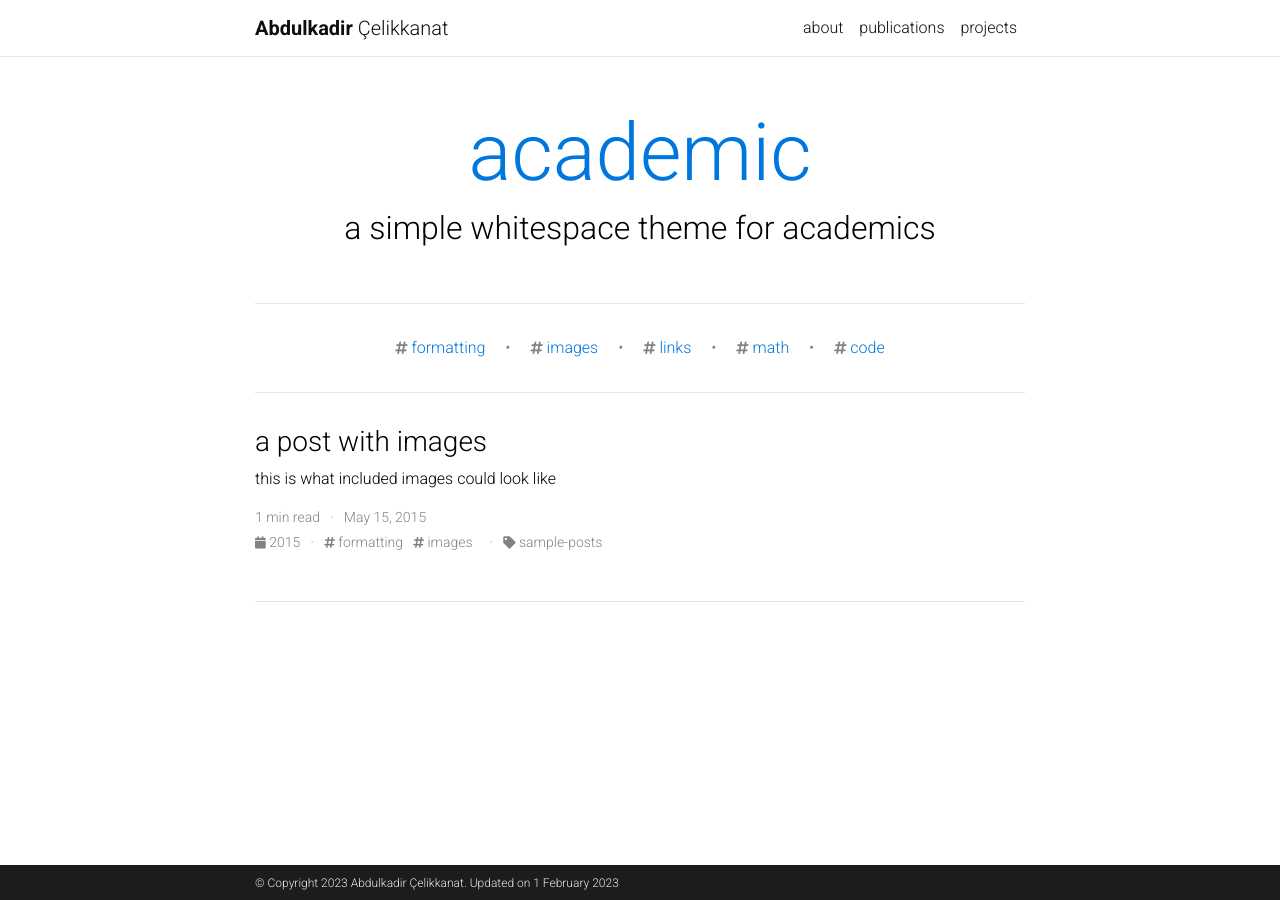
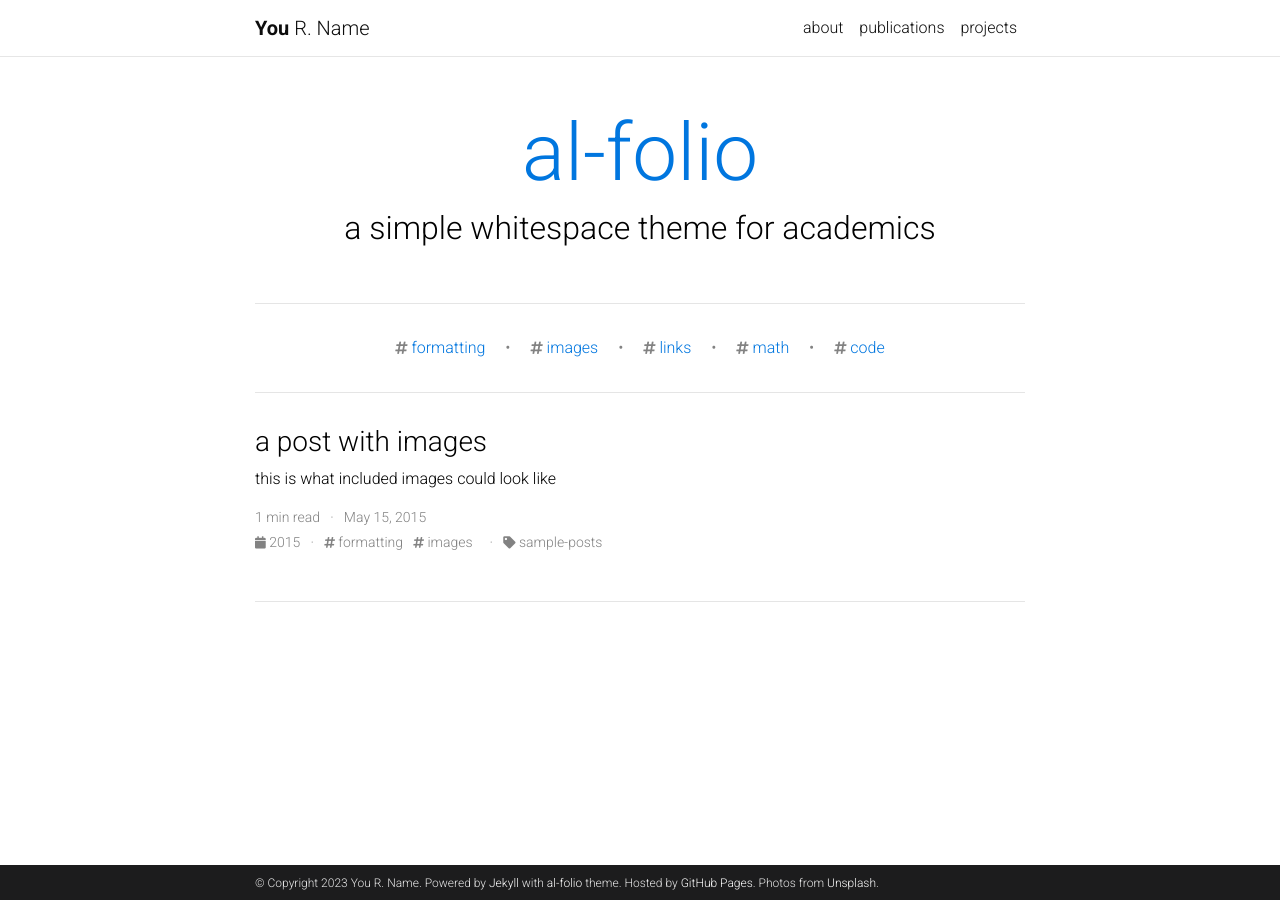
Before and after one commit to abdcelikkanat/oldwebsite, a Jekyll site: the page built from blog/index.html, in a window 1280 px wide. Built offline with Jekyll 4.4.1, drawn with Linux system fonts in a browser that asks for light colours; full-size pictures stand in for the smaller copies a plugin makes; the list of posts is cut into pages by our own code; comment, search, counter and statistics services are not loaded; a style sheet for code colours, icons or effects is not loaded.

Commit message:
config file converted to the original to find out the problem

```diff
--- a/_config.yml
+++ b/_config.yml
@@ -3,14 +3,17 @@
 # -----------------------------------------------------------------------------
 
 title: blank # the website title (if blank, full name will be used instead)
-first_name: Abdulkadir
-middle_name:
-last_name: Çelikkanat
-email: abce@dtu.dk
+first_name: You
+middle_name: R.
+last_name: Name
+email: you@example.com
 description: > # the ">" symbol means to ignore newlines until "footer_text:"
-  Personal website of Abdulkadir Çelikkanat.
-footer_text: Updated on 1 February 2023
-keywords: abdulkadir celikkanat, graph, network, graph representation learning, embedding, representation, random walks  # add your own keywords or leave empty
+  A simple, whitespace theme for academics. Based on [*folio](https://github.com/bogoli/-folio) design.
+footer_text: >
+  Powered by <a href="https://jekyllrb.com/" target="_blank">Jekyll</a> with <a href="https://github.com/alshedivat/al-folio">al-folio</a> theme.
+  Hosted by <a href="https://pages.github.com/" target="_blank">GitHub Pages</a>.
+  Photos from <a href="https://unsplash.com" target="_blank">Unsplash</a>.
+keywords: jekyll, jekyll-theme, academic-website, portfolio-website  # add your own keywords or leave empty
 
 lang: en # the language of your site (for example: en, fr, cn, ru, etc.)
 icon: ⚛️  # the emoji used as the favicon (alternatively, provide image name in /assets/img/)
@@ -64,16 +67,16 @@ og_image: # The site-wide (default for all links) Open Graph preview image
 # Social integration
 # -----------------------------------------------------------------------------
 
-github_username: abdcelikkanat # your GitHub user name
+github_username: # your GitHub user name
 gitlab_username: # your GitLab user name
 twitter_username: # your Twitter handle
 mastodon_username: # your mastodon instance+username in the format instance.tld/@username
-linkedin_username: abdulkadir-çelikkanat-65a759104&hl=en # your LinkedIn user name
+linkedin_username: # your LinkedIn user name
 telegram_username: # your Telegram user name
-scholar_userid: FxnG9uMAAAAJ # your Google Scholar ID
+scholar_userid: # your Google Scholar ID
 semanticscholar_id: # your Semantic Scholar ID
 whatsapp_number: # your WhatsApp number (full phone number in international format. Omit any zeroes, brackets, or dashes when adding the phone number in international format.)
-orcid_id: 0000-0001-8912-711X # your ORCID ID
+orcid_id: # your ORCID ID
 medium_username: # your Medium username
 quora_username: # your Quora username
 publons_id: # your ID on Publons
@@ -101,17 +104,17 @@ contact_note: >
 # Analytics and search engine verification
 # -----------------------------------------------------------------------------
 
-google_analytics: G-158DQ81MD7 # your Goole Analytics measurement ID (format: G-XXXXXXXXXX)
+google_analytics:  # your Goole Analytics measurement ID (format: G-XXXXXXXXXX)
 panelbear_analytics:  # panelbear analytics site ID (format: XXXXXXXXX)
 
-google_site_verification: 351862698 # your google-site-verification ID (Google Search Console)
+google_site_verification:  # your google-site-verification ID (Google Search Console)
 bing_site_verification:  # out your bing-site-verification ID (Bing Webmaster)
 
 # -----------------------------------------------------------------------------
 # Blog
 # -----------------------------------------------------------------------------
 
-blog_name: academic # blog_name will be displayed in your blog page
+blog_name: al-folio # blog_name will be displayed in your blog page
 blog_nav_title: blog # your blog must have a title for it to be displayed in the nav bar
 blog_description: a simple whitespace theme for academics
 permalink: /blog/:year/:title/
@@ -124,7 +127,7 @@ pagination:
 # Follow instructions on https://giscus.app/ to setup for your repo to fill out
 # the information below.
 giscus:
-  repo: alshedivat/academic      # <your-github-user-name>/<your-github-repo-name>
+  repo: alshedivat/al-folio      # <your-github-user-name>/<your-github-repo-name>
   repo_id: MDEwOlJlcG9zaXRvcnk2MDAyNDM2NQ==
   category: Comments             # name of the category under which discussions will be created
   category_id: DIC_kwDOA5PmLc4CTBt6
@@ -137,7 +140,7 @@ giscus:
   lang: en
 
 # Disqus comments (DEPRECATED)
-disqus_shortname: academic # put your disqus shortname
+disqus_shortname: al-folio # put your disqus shortname
 # https://help.disqus.com/en/articles/1717111-what-s-a-shortname
 
 # External sources.
@@ -145,7 +148,7 @@ disqus_shortname: academic # put your disqus shortname
 # you can display them in your blog by adding a link to the RSS feed.
 external_sources:
   - name: medium.com
-    rss_url: https://medium.com/@academic/feed
+    rss_url: https://medium.com/@al-folio/feed
 
 # -----------------------------------------------------------------------------
 # Collections
@@ -162,7 +165,7 @@ collections:
     permalink: /projects/:path/
 
 news_scrollable: true # adds a vertical scroll bar if there are more than 3 news items
-news_limit: 3 # leave blank to include all the news in the `_news` folder
+news_limit: 5 # leave blank to include all the news in the `_news` folder
 
 # -----------------------------------------------------------------------------
 # Jekyll settings
@@ -247,8 +250,8 @@ display_tags: ['formatting', 'images', 'links', 'math', 'code'] # this tags will
 
 scholar:
 
-  last_name: [Çelikkanat]
-  first_name: [Abdulkadir]
+  last_name: [Einstein]
+  first_name: [Albert, A.]
 
   style: apa
   locale: en
@@ -269,6 +272,10 @@ scholar:
   details_link: Details
 
   query: "@*"
+
+badges: # Display different badges for your pulications
+  altmetric_badge: true # Altmetric badge (https://www.altmetric.com/products/altmetric-badges/)
+  dimensions_badge: true # Dimensions badge (https://badge.dimensions.ai/)
 
 # Filter out certain bibtex entry keywords used internally from the bib output
 filtered_bibtex_keywords: [abbr, abstract, arxiv, bibtex_show, html, pdf, selected, supp, blog, code, poster, slides, website, preview, altmetric]
@@ -295,7 +302,7 @@ external_links:
 # -----------------------------------------------------------------------------
 
 imagemagick:
-  enabled: false # enables responsive images for your site (recomended, see https://github.com/alshedivat/al-folio/issues/537)
+  enabled: true # enables responsive images for your site (recomended, see https://github.com/alshedivat/al-folio/issues/537)
   widths:
     - 480
     - 800
@@ -331,7 +338,7 @@ enable_masonry:             true   # enables automatic project cards arangement
 enable_math:                true   # enables math typesetting (uses MathJax)
 enable_tooltips:            false  # enables automatic tooltip links generated
                                    # for each section titles on pages and posts
-enable_darkmode:            false   # enables switching between light/dark modes
+enable_darkmode:            true   # enables switching between light/dark modes
 enable_navbar_social:       false  # enables displaying social links in the
                                    # navbar on the about page
 enable_project_categories:  true   # enables categorization of projects into
@@ -368,5 +375,5 @@ mdb:
     css: "sha256-jpjYvU3G3N6nrrBwXJoVEYI/0zw8htfFnhT9ljN3JJw="
     js: "sha256-NdbiivsvWt7VYCt6hYNT3h/th9vSTL4EDWeGs5SN3DA="
 medium_zoom:
-  version: "1.0.6"
-  integrity: "sha256-EdPgYcPk/IIrw7FYeuJQexva49pVRZNmt3LculEr7zM="
+  version: "1.0.8"
+  integrity: "sha256-7PhEpEWEW0XXQ0k6kQrPKwuoIomz8R8IYyuU1Qew4P8="
```
